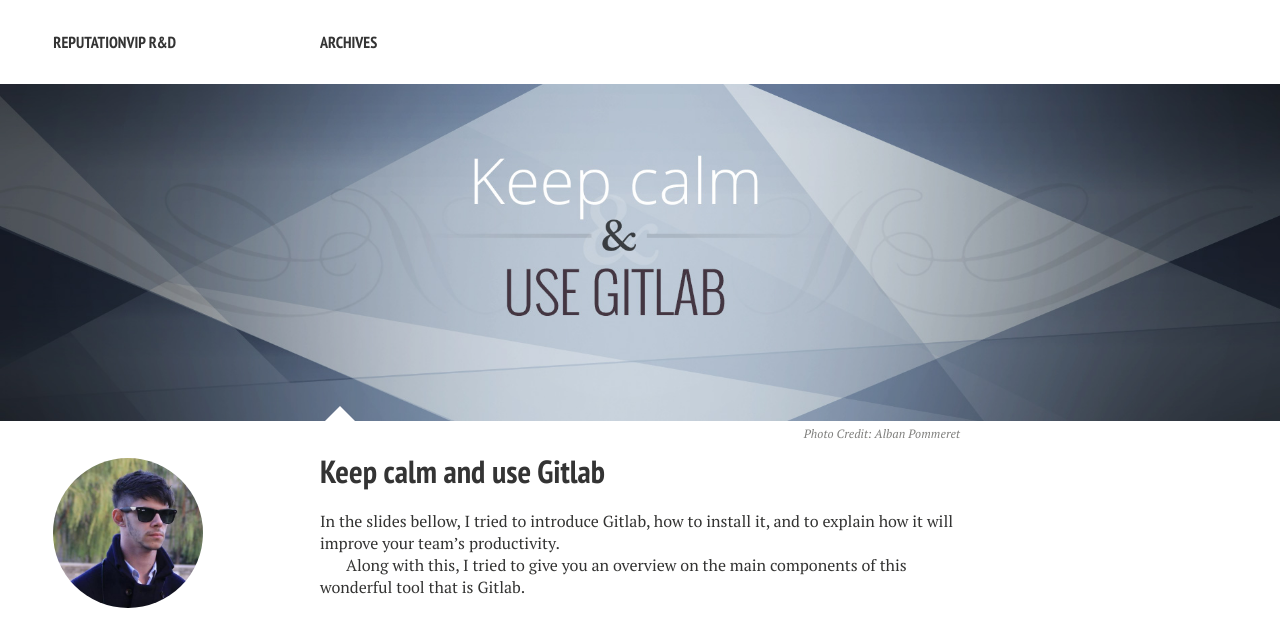
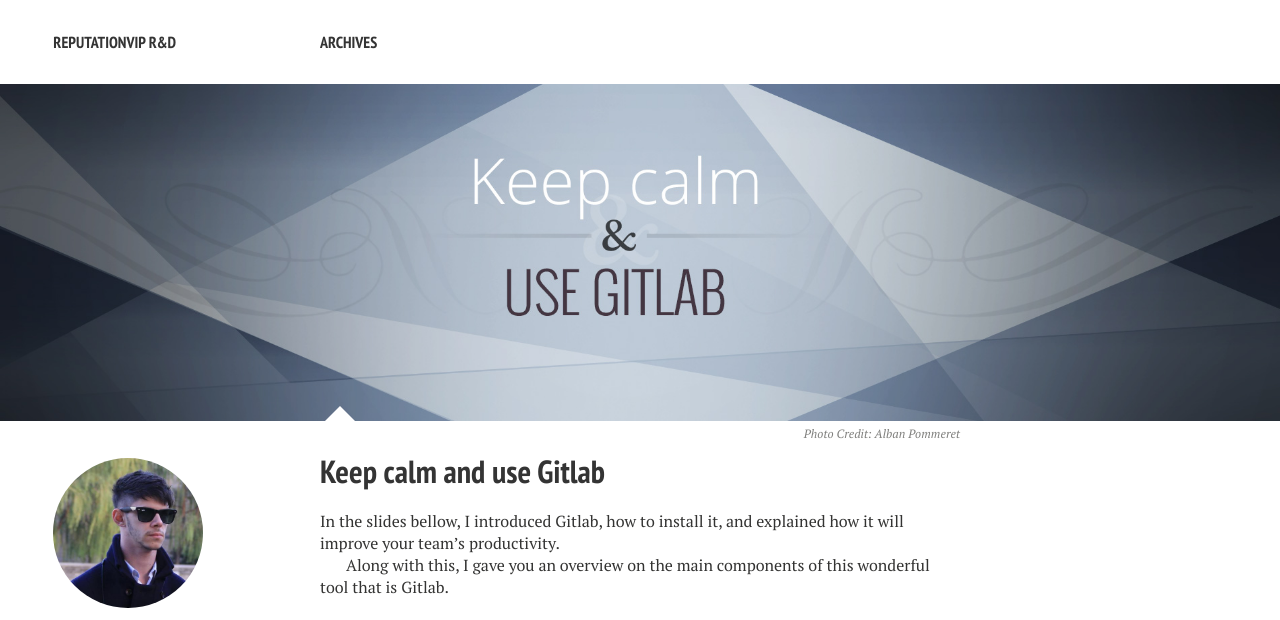
Before and after one commit to semji/reputationvip.github.io, a Jekyll site: the page built from _posts/2015-04-09-gitlab.md, in a window 1280 px wide, cut to the strip 0-620 px from the top of the page. Built offline with Jekyll 4.4.1, drawn with Linux system fonts in a browser that asks for light colours; nearby versions of some CDN libraries; comment, search, counter and statistics services are not loaded.

Commit message:
Modified Gitlab post intro

```diff
--- a/_posts/2015-04-09-gitlab.md
+++ b/_posts/2015-04-09-gitlab.md
@@ -12,8 +12,8 @@
   creditlink: http://reputationvip.io
 ---
 
-In the slides bellow, I tried to introduce Gitlab, how to install it, and to explain how it will improve your team's productivity.
+In the slides bellow, I introduced Gitlab, how to install it, and explained how it will improve your team's productivity.
 
-Along with this, I tried to give you an overview on the main components of this wonderful tool that is Gitlab.
+Along with this, I gave you an overview on the main components of this wonderful tool that is Gitlab.
 
 <script async class="speakerdeck-embed" data-id="628cf9994ae249eb8732b209f0f941ee" data-ratio="1.77777777777778" src="//speakerdeck.com/assets/embed.js"></script>
```
